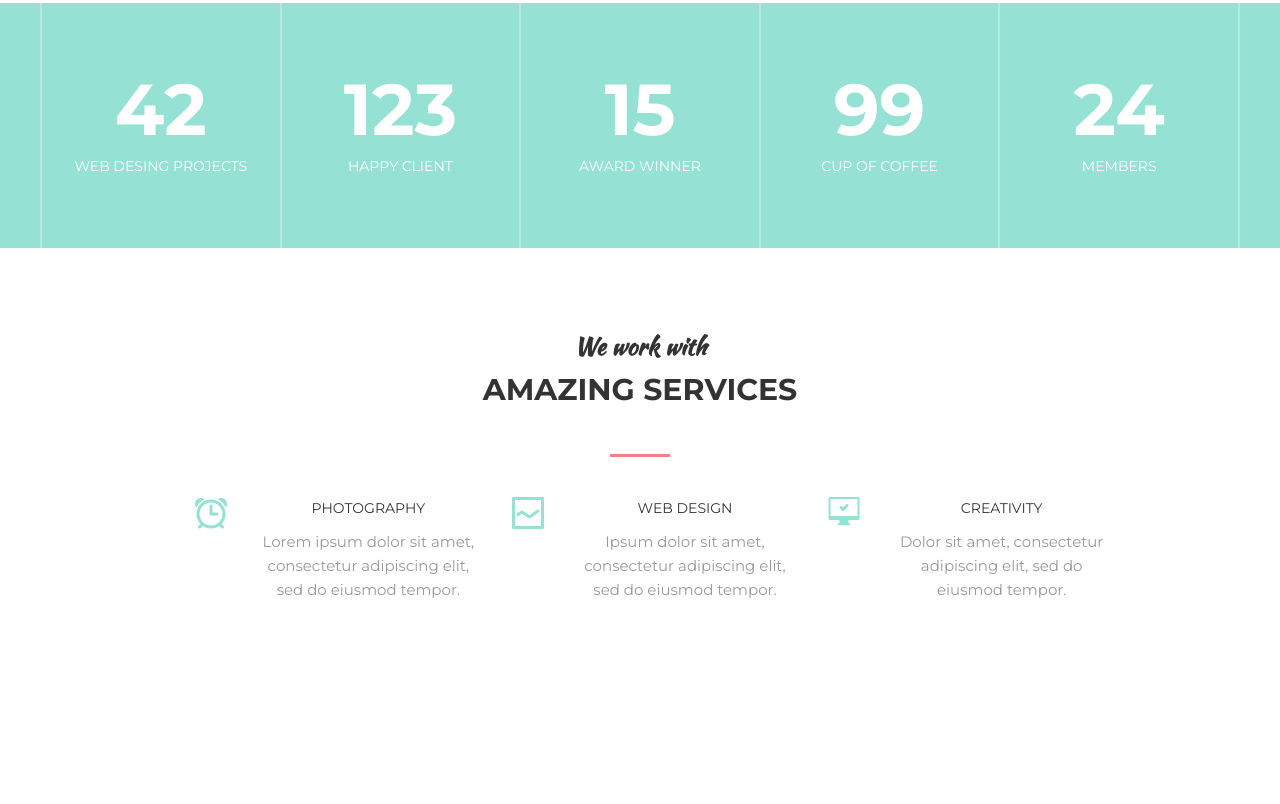
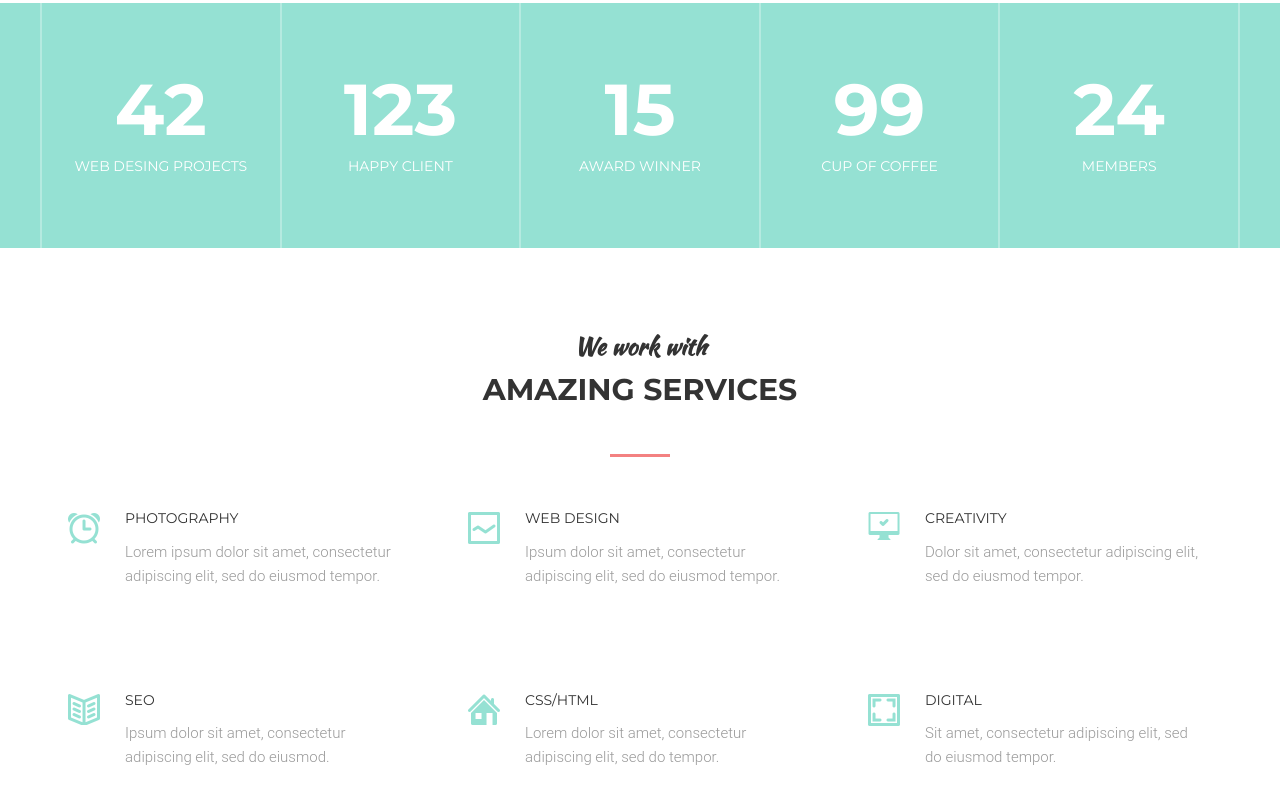
Before and after one commit to OlegWeremyew/WebsiteNumber_1, a plain HTML site: page mainWindow.html in a window 1280 px wide. Shown: the part 1520-2324 px from the top of the page. Before the commit the page ends 2242 px from the top, so only its background shows below. Drawn offline with Linux system fonts and the light colour scheme.

Commit message:
icons img

```diff
--- a/asets/css/style.css
+++ b/asets/css/style.css
@@ -10,6 +10,16 @@
 
 h1, h2, h3, h4, h5, h6 {
     margin: 0;
+}
+
+hr{
+    display: block;
+    width: 100%;
+    height: 1px;
+    margin: 50px 0;
+
+    border: 0;
+    background-color: #fff;
 }
 
 *, *:before, *:after {
@@ -220,7 +230,7 @@
 .section__header {
     width: 100%;
     max-width: 950px;
-    margin: 0 auto 40px;
+    margin: 0 auto 50px;
     text-align: center;
 }
 
@@ -343,19 +353,20 @@
 
 /* Services */
 .services {
-    display: flex;;
+    display: flex;
 }
 
 .services__item {
     flex: 1 1 0;
-    padding-left: 90px;
+    padding-left: 85px;
     position: relative;
+    padding-right: 35px;
 }
 
 .services__icon{
     position: absolute;
-    top: 0;
-    left: 30px;
+    top: 5px;
+    left: 28px;
     z-index: 1;
 }
 
@@ -365,9 +376,11 @@
     font-size: 14px;
     color: #333;
     text-transform: uppercase;
+    font-weight: 500;
 }
 
 .services__text {
     font-size: 15px;
-    color: #999
+    color: #999;
+    font-family: "Roboto Light";
 }
--- a/mainWindow.html
+++ b/mainWindow.html
@@ -2,7 +2,7 @@
 <html lang="en">
 <head>
     <meta charset="UTF-8">
-    <title>Title</title>
+    <title>MoGo</title>
     <link rel="stylesheet" href="asets/css/style.css">
 </head>
 <body>
@@ -140,8 +140,9 @@
         <div class="section__header">
             <h3 class="section__suptitle">We work with</h3>
             <h2 class="section__title">Amazing Services</h2>
+        </div>
+
         <div class="services">
-
             <div class="services__item">
                 <img class="services__icon" src="asets/images/services/photography.png" alt="photography">
                 <div class="services__title">photography</div>
@@ -163,9 +164,32 @@
                 <div class="services__text">Dolor sit amet, consectetur adipiscing elit, sed do eiusmod tempor.
                 </div>
             </div>
+        </div> <!-- services -->
 
+        <hr>
+
+        <div class="services">
+            <div class="services__item">
+                <img class="services__icon" src="asets/images/services/seo.png" alt="SEO">
+                <div class="services__title">SEO</div>
+                <div class="services__text">Ipsum dolor sit amet, consectetur adipiscing elit, sed do eiusmod.
                 </div>
             </div>
+
+            <div class="services__item">
+                <img class="services__icon" src="asets/images/services/css_html.png" alt="Css/Html">
+                <div class="services__title">Css/Html</div>
+                <div class="services__text">Lorem dolor sit amet, consectetur adipiscing elit, sed do tempor.
+                </div>
+            </div>
+
+            <div class="services__item">
+                <img class="services__icon" src="asets/images/services/digital.png" alt="digital">
+                <div class="services__title">digital</div>
+                <div class="services__text">Sit amet, consectetur adipiscing elit, sed do eiusmod tempor.
+                </div>
+            </div> <!-- services -->
+
         </div>
 </section>
 
```
Lines whose indentation alone changed are shown as unchanged.
